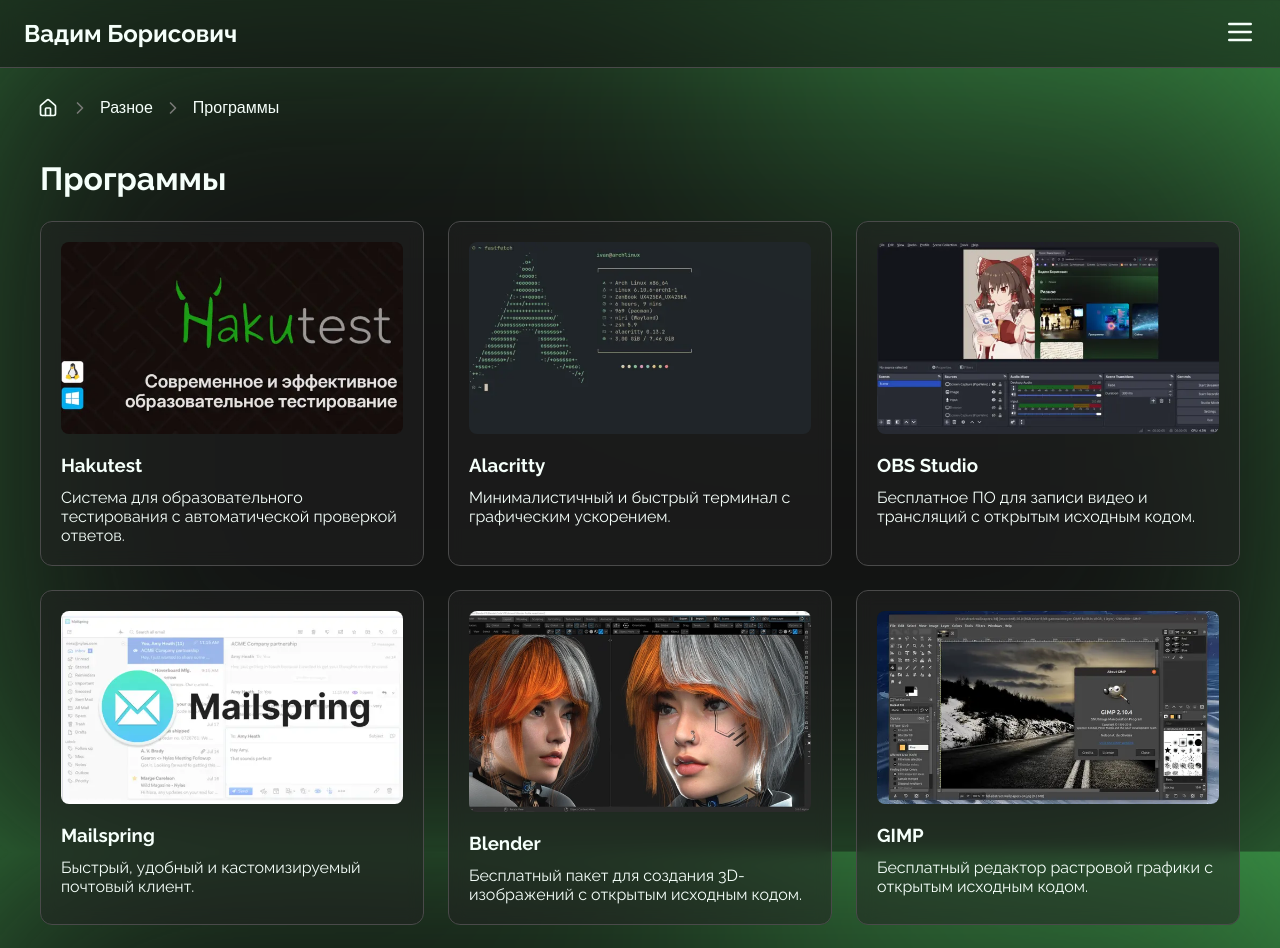
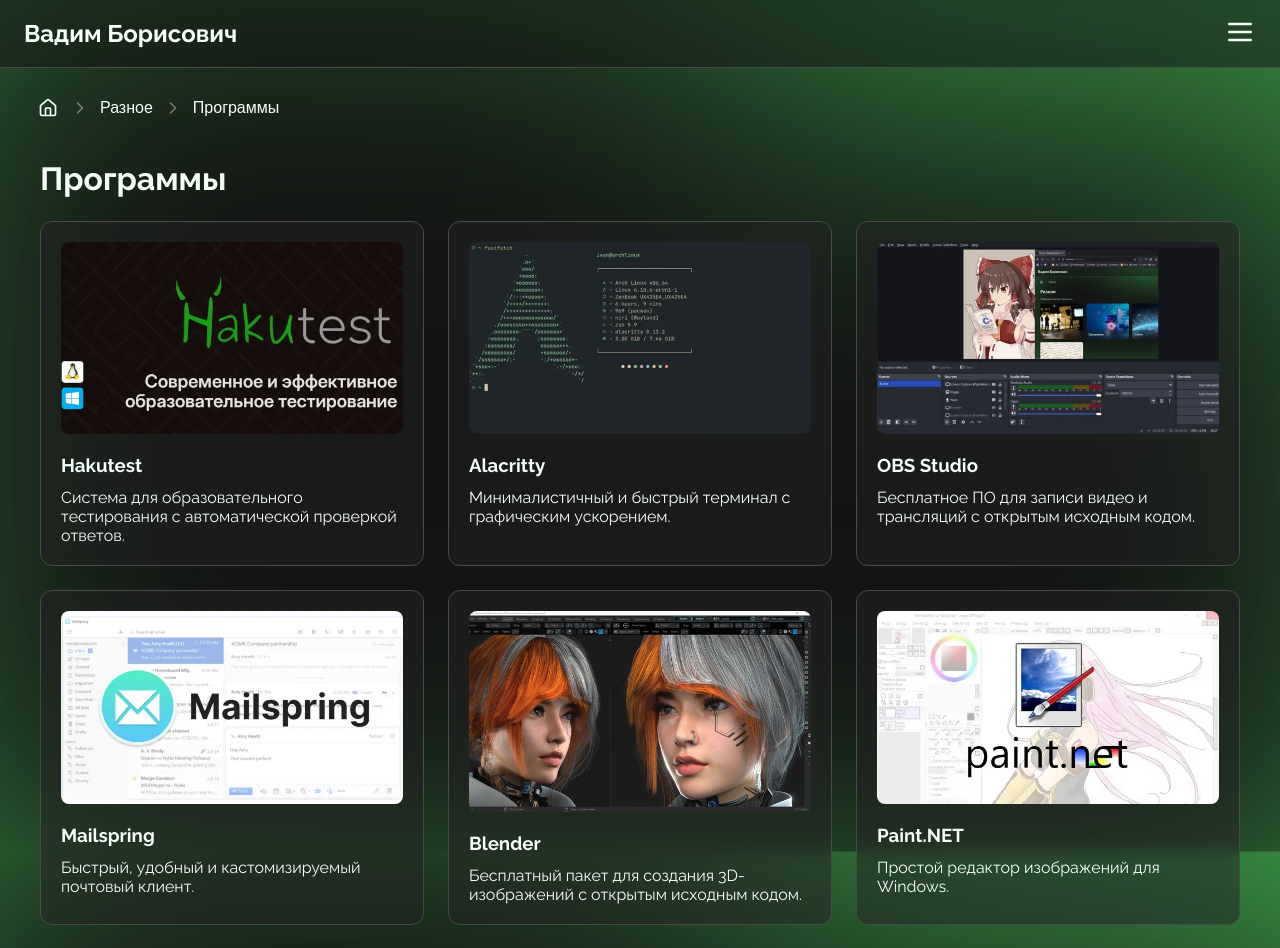
Before and after one commit to svbinf-ru/svbinf.ru, a Next.js app: page /misc/programs in a window 1280 px wide. Shown: the top 948 px of the page. Built offline with nearby package versions, Linux system fonts and the light colour scheme.

Commit message:
chore(content): add paint
Closes #34

```diff
--- a/content/misc/programs.ts
+++ b/content/misc/programs.ts
@@ -9,6 +9,7 @@
 import mailspring from '@/assets/misc/programs/mailspring.webp'
 import obs from '@/assets/misc/programs/obs.webp'
 import obsidian from '@/assets/misc/programs/obsidian.webp'
+import paint from '@/assets/misc/programs/paint.webp'
 import sumatrapdf from '@/assets/misc/programs/sumatrapdf.webp'
 
 import { Misc } from '@/content/utils'
@@ -47,6 +48,12 @@
         title: 'Blender',
         description:
             'Бесплатный пакет для создания 3D-изображений с открытым исходным кодом.',
+    },
+    {
+        href: 'https://www.getpaint.net/download.html',
+        thumbnail: paint,
+        title: 'Paint.NET',
+        description: 'Простой редактор изображений для Windows.',
     },
     {
         href: 'https://www.gimp.org/',
```
Also changed, not shown: assets/misc/programs/paint.webp (added).
